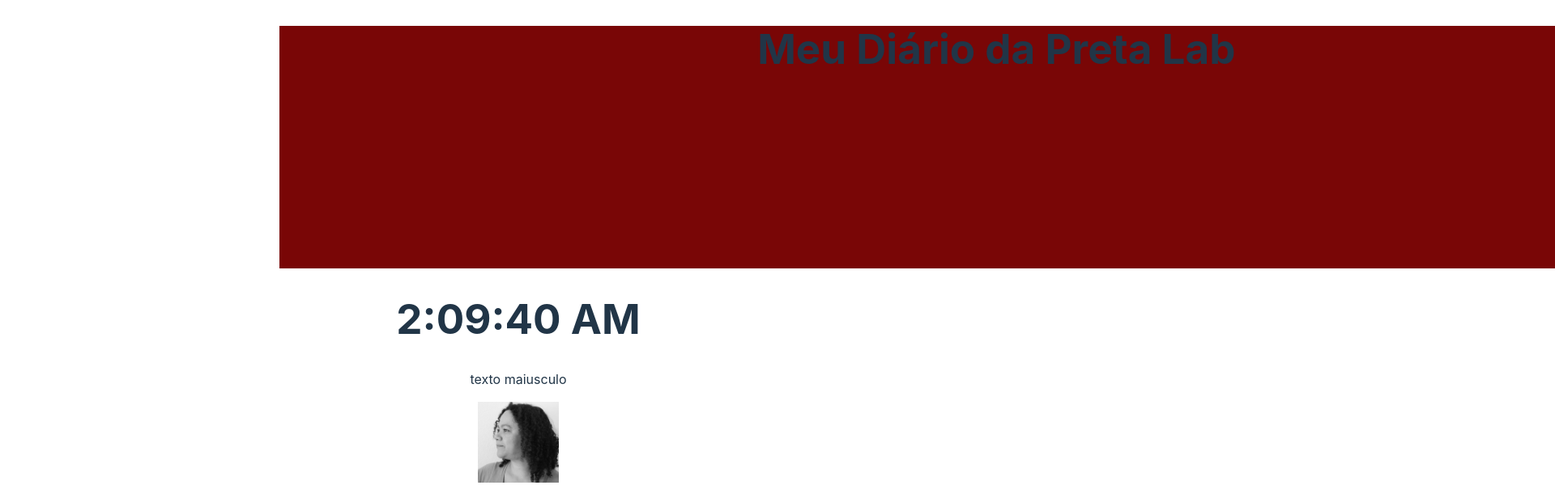
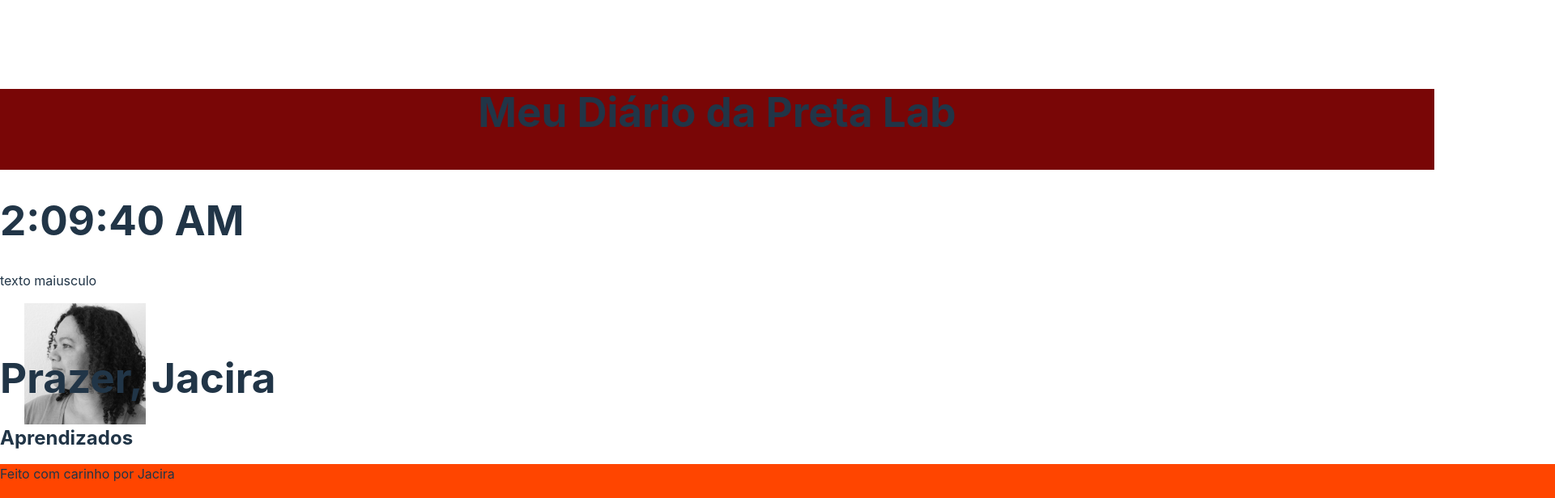
Before and after one commit to guacirita/meu-diario-pretalab, a React (Vite) app: page / in a window 1280 px wide. Shown: the top 616 px of the page at 81% size, 1920 px wide, since content can reach past the window. Built offline with nearby package versions, Linux system fonts and the light colour scheme.

Commit message:
subindo alterações

```diff
--- a/index.html
+++ b/index.html
@@ -4,7 +4,7 @@
     <meta charset="UTF-8" />
     <link rel="icon" type="image/svg+xml" href="/vite.svg" />
     <meta name="viewport" content="width=device-width, initial-scale=1.0" />
-    <title>Vite + React</title>
+    <title>Meu diário na Pretalab</title>
   </head>
   <body>
     <div id="root"></div>
--- a/src/App.css
+++ b/src/App.css
@@ -1,5 +1,5 @@
-#root {
-  max-width: 1280px;
+/* #root {
+  max-width: 1250px;
   margin: 0 auto;
   padding: 2rem;
   text-align: center;
@@ -38,4 +38,4 @@
 
 .read-the-docs {
   color: #888;
-}
+} */
--- a/src/components/card/Card.jsx
+++ b/src/components/card/Card.jsx
@@ -1,11 +1,10 @@
-
 import image from "../../assets/eu.jpg"
 import "./card.styles.css"
 
 function Card(){
     return(
         <div className="card-container">
-            <img src={image} alt="Foto de Jacira"></img>
+            <img src={image} alt="Foto de Jacira" />
         </div>
     )
 }
--- a/src/components/card/card.styles.css
+++ b/src/components/card/card.styles.css
@@ -1,5 +1,10 @@
+.card-container{
+    height: 30px;
+    width: 30px;
+}
+
 img{
-    height: 100px;
-    width: 100px;
-    image-rendering: auto;
+    width: 500%;
+    padding-left: 30px;
+    align-items: center;
 }
--- a/src/components/header/header.styles.css
+++ b/src/components/header/header.styles.css
@@ -2,9 +2,9 @@
     margin-top: 0;
     padding-top: 0%;
     background-color: rgb(121, 6, 6);
-    height: 300px;
+    height: 100px;
     display: flex;
     justify-content: center;
     flex-direction: row;
-    width: 300%;
+    width:300%;
     }
```
